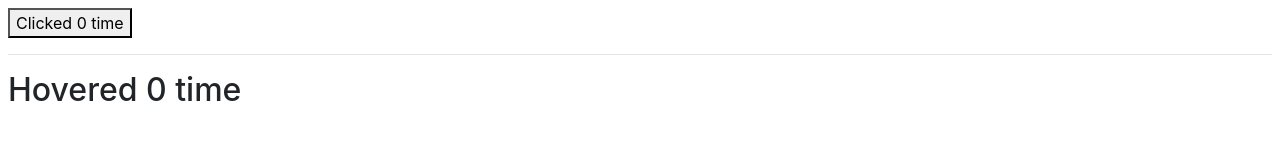
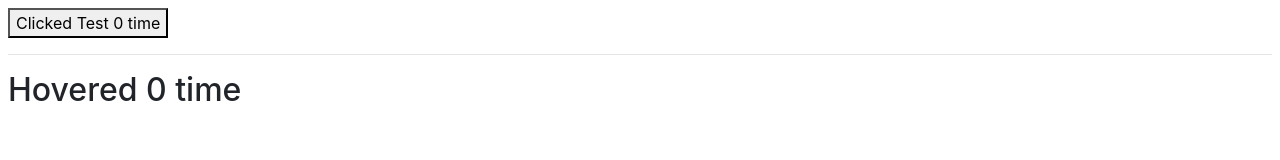
Before and after one commit to onlinegurucool/react-js-tutorial, a React (Create React App) app: page / in a window 1280 px wide. Shown: the top 160 px of the page. Built offline with nearby package versions, Linux system fonts and the light colour scheme.

Commit message:
props passed in hoc

```diff
--- a/src/App.js
+++ b/src/App.js
@@ -5,7 +5,7 @@ import HowerCount from "./Components/HoverCount";
 function App() {
   return (
     <div className="wrapper p-2">
-      <ClickedCounter />
+      <ClickedCounter name="Test" />
       <hr />
       <HowerCount />
     </div>
--- a/src/Components/ClickedCounter.js
+++ b/src/Components/ClickedCounter.js
@@ -3,7 +3,7 @@ import WrappedCounter from "./WrappedCounter";
 const ClickedCounter = (props) => {
   const { count, incrementCount } = props;
   console.log({ props });
-  return <button onClick={incrementCount}>Clicked {count} time</button>;
+  return <button onClick={incrementCount}>Clicked {props.name} {count} time</button>;
 };
 
 export default WrappedCounter(ClickedCounter, 5);
```
